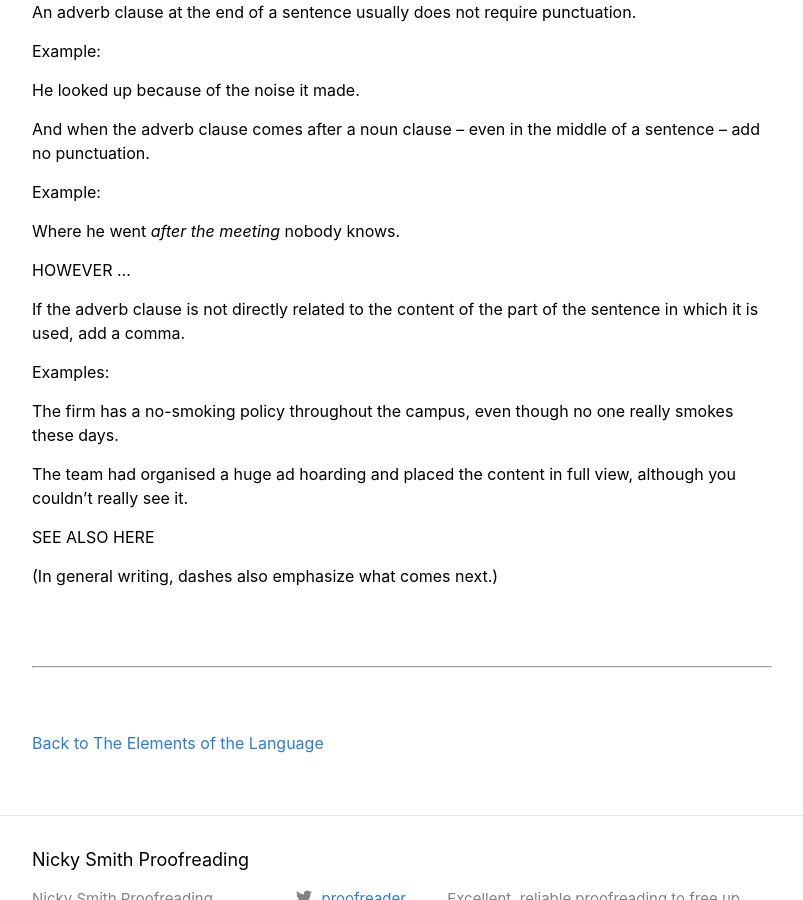
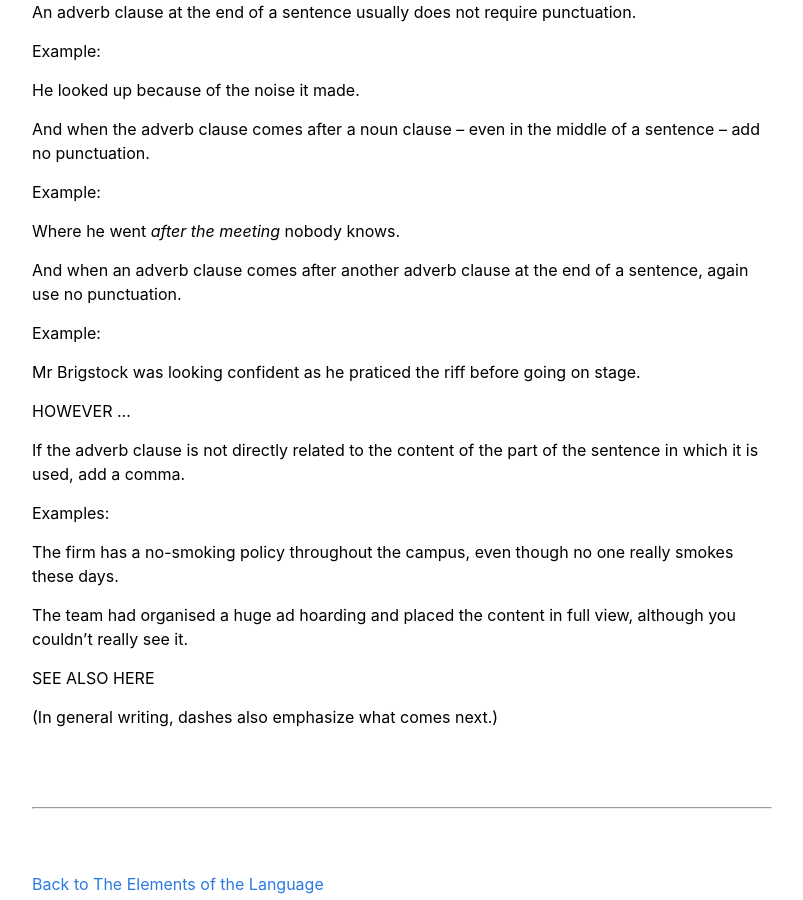
Before and after one commit to NickPax/my-website, a Jekyll site: the page built from _structures/dependent-clause.md, in a window 1280 px wide and 900 px high, scrolled down 2780 px. Shown: the whole window, without its empty margins (238-1041 px from the left). Built offline with Jekyll 4.4.1, drawn with Linux system fonts in a browser that asks for light colours.

Commit message:
Update dependent-clause.md

```diff
--- a/_structures/dependent-clause.md
+++ b/_structures/dependent-clause.md
@@ -136,7 +136,11 @@ Example:
 
 Where he went *after the meeting* nobody knows.
 
+And when an adverb clause comes after another adverb clause at the end of a sentence, again use no punctuation.
 
+Example:
+
+Mr Brigstock was looking confident as he praticed the riff before going on stage.
 
 HOWEVER ...
 
```
